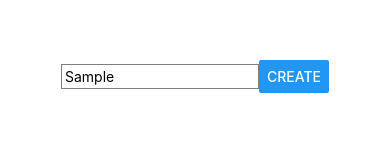
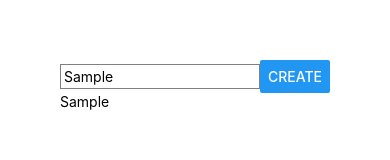
Before and after one commit to C4Jay/complete-guide-rn, a React Native app: screen / in a window 390 px wide. Both pictures are taken after typing "Sample" into the empty fields and a click on the button "CREATE". Shown: the top 160 px of the page. Built offline with nearby package versions, Linux system fonts and the light colour scheme.

Commit message:
course-list

```diff
--- a/App.js
+++ b/App.js
@@ -1,14 +1,37 @@
-import React from 'react';
+import React, { useState } from 'react';
 import { StyleSheet, Text, View, Image, TextInput, Button } from 'react-native';
 
 export default function App() {
+  const [inputGoal, setinputGoal] = useState('')
+  const [courseGoals, setcourseGoals] = useState([])
+
+  const inputHandler = (textInput) => {
+    setinputGoal(textInput)
+  }
+
+  const inputGoalHandler = () => {
+    setcourseGoals(currentGoals => [...courseGoals, inputGoal])
+  }
+
+
   return (
     <View style={styles.screen}>
      <View style={styles.inputfield}>
-       <TextInput placeholder="Course Goals" style={styles.textinput}></TextInput>
-       <Button title="create"></Button>
+       <TextInput
+       onChangeText={inputHandler}
+       placeholder="Course Goals"
+       style={styles.textinput}
+       value={inputGoal}>
+       </TextInput>
+       <Button
+       onPress={inputGoalHandler}
+       title="create"></Button>
      </View>
-     <View/>
+      <View>
+       {courseGoals.map(courseGoal => {
+         return <Text key={courseGoal}>{courseGoal}</Text>
+       })}
+     </View>
     </View>
   );
 }
@@ -26,7 +49,7 @@ const styles = StyleSheet.create({
     borderColor: 'grey',
     borderWidth: 1,
     padding: 3,
-    width: 198
+    width: '80%'
   }
 
 });
```
